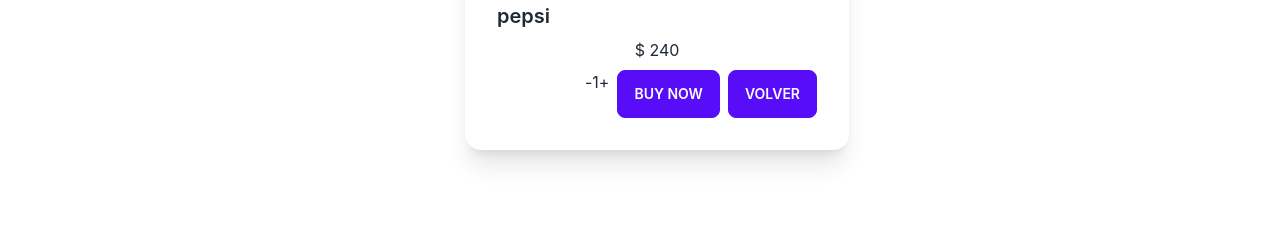
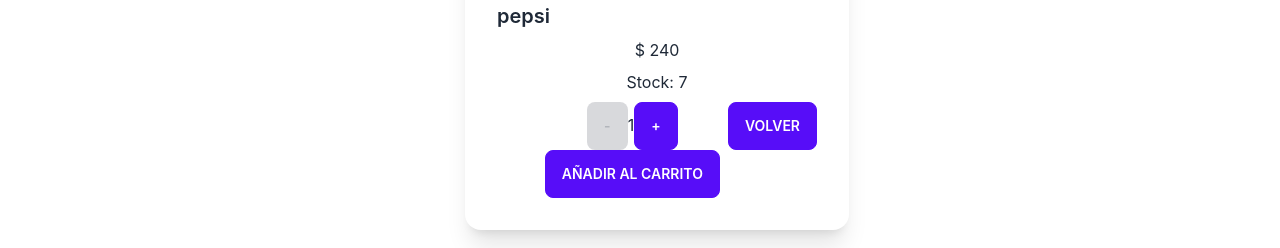
Before and after one commit to nachorosa/coder-react, a React (Create React App) app: page /item/1 in a window 1280 px wide. Shown: the part 450-698 px from the top of the page. Built offline with nearby package versions, Linux system fonts and the light colour scheme.

Commit message:
Desafío: Sincronizar counter

```diff
--- a/src/App.js
+++ b/src/App.js
@@ -29,6 +29,7 @@
       <Route path="/" element={<Inicio/> } />
       <Route path="/category/:CatId" element={<ItemCategory/> } />
       <Route path="/item/:Id" element={<ItemDetailContainer/> } />
+      <Route path="/Cart" element={<></>} />
 
       </Routes>
     </div>
--- a/src/components/Item.js
+++ b/src/components/Item.js
@@ -17,7 +17,7 @@
                     <div className="card-actions justify-end">
 
                         {/* <ItemCount stock={stock} initial={1} /> */}
-                        <Link to={`/item/${id}`}><button className="btn btn-primary">Informacion</button></Link>
+                        <Link to={`/item/${id}`}><button className="btn btn-primary">VER MAS</button></Link>
 
                     </div>
                 </div>
--- a/src/components/ItemCount.js
+++ b/src/components/ItemCount.js
@@ -2,7 +2,7 @@
 import { useState } from 'react';
 
 
-const ItemCount = ({ initial, stock}) => {
+const ItemCount = ({ initial, stock, onAdd}) => {
   //hook de estado
   const [number, setNumber] = useState(initial);
 
@@ -13,14 +13,14 @@
   return (
     <div>
       <div>
-        <button
+        <button className="btn btn-primary"
           onClick={() => addProduct(-1)}
           disabled={number === initial ? true : null}
         >
           -
         </button>
         <span>{number}</span>
-        <button
+        <button className="btn btn-primary"
           onClick={() => addProduct(+1)}
           disabled={number === stock ? true : null}
         >
@@ -28,9 +28,11 @@
         </button>
       </div>
 
-      <button
+      <button className="btn btn-primary"
         disabled={stock === 0 ? true : null}
-      >
+        onClick={() => onAdd(number)}
+        >
+        Añadir al Carrito
       </button>
     </div>
   );
--- a/src/components/ItemDetail.js
+++ b/src/components/ItemDetail.js
@@ -24,7 +24,12 @@
         })
     }, [Id])
 
+    const [enCarrito , setEnCarrito] = useState(false)
 
+    const onAdd = (count) => {
+        setEnCarrito(true)
+        console.log(count)
+    }
 
   return (
       <>
@@ -37,11 +42,20 @@
                 <div class="card-body">
                     <h2 className="card-title">{prod.name}</h2>
                     <p>$ {prod.price} </p>
+                    <p>Stock: {prod.stock}</p>
                     <div className="card-actions justify-end">
 
-                        <ItemCount stock={prod.stock} initial={1} />
 
-                        <button className="btn btn-primary" >Buy Now</button>
+                        {enCarrito ? (
+                             <div>
+                                <p>El producto esta en el Carrito!</p>
+                                 <Link to={`/cart`}><button className="btn btn-primary">VER CARRITO</button></Link>
+                             </div>
+                            ) : (
+                                <ItemCount stock={prod.stock} initial={1} onAdd={onAdd} />
+                                )}
+
+
                         <Link to={`/`}><button className="btn btn-primary">Volver</button></Link>
 
 
```
